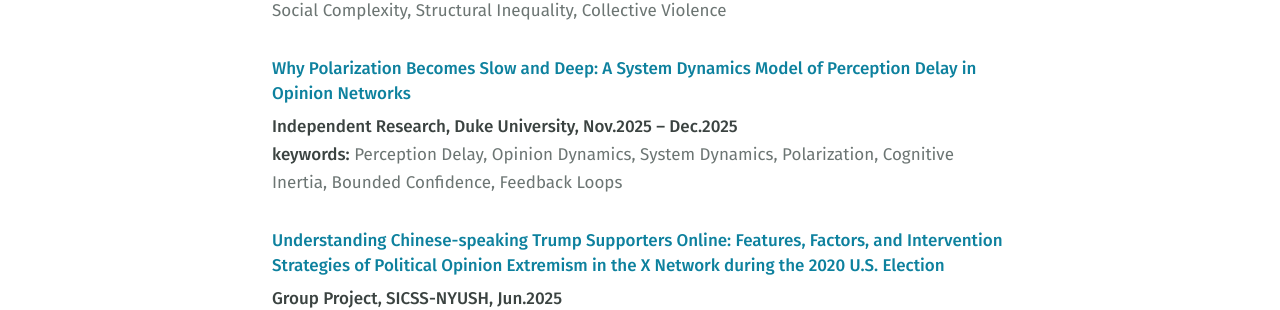
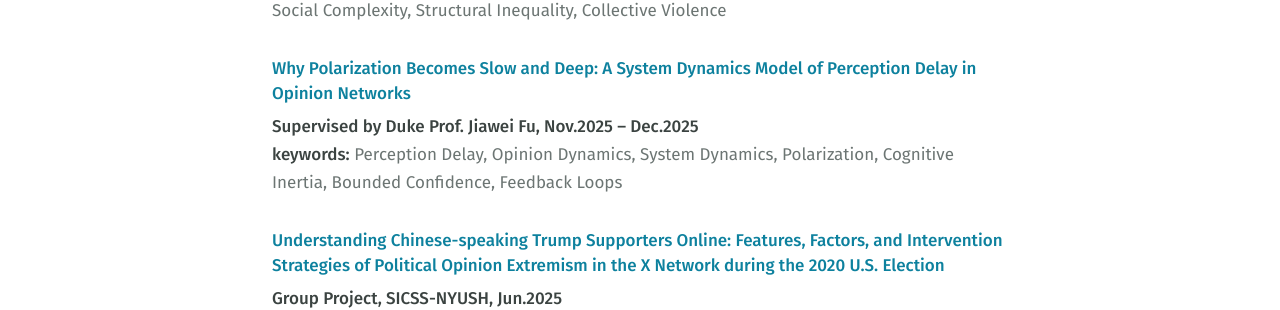
Before and after one commit to QinyangYu/qinyangyu.github.io, a Jekyll site: the page built from research.md, in a window 1280 px wide and 900 px high. Shown: the part 347-657 px from the top of the window. Built offline with Jekyll 4.4.1, drawn with Linux system fonts in a browser that asks for light colours.

Commit message:
Drop 'Graduate Research Assistant' from homepage; Why Polarization supervised by Prof. Jiawei Fu
Co-Authored-By: Claude Opus 5.5 <noreply@anthropic.com>

```diff
--- a/_config.yml
+++ b/_config.yml
@@ -7,7 +7,7 @@ baseurl: ""
 lang: en
 
 # Homepage header
-position: "First-year PhD Student<br>Graduate Research Assistant"
+position: "First-year PhD Student"
 affiliation: "School of Data Science"
 affiliation_link: "https://datascience.virginia.edu/"
 subaffiliation: "University of Virginia"
--- a/research.md
+++ b/research.md
@@ -11,7 +11,7 @@ permalink: /research/
 **keywords:** Scapegoating, Social Networks, Opinion Dynamics, Game Theory, Network Centrality, Social Complexity, Structural Inequality, Collective Violence
 
 ### [Why Polarization Becomes Slow and Deep: A System Dynamics Model of Perception Delay in Opinion Networks](/files/research/Writing_Sample_2_Qinyang_Yu.pdf)
-**Independent Research, Duke University, Nov.2025 – Dec.2025**
+**Supervised by Duke Prof. Jiawei Fu, Nov.2025 – Dec.2025**
 **keywords:** Perception Delay, Opinion Dynamics, System Dynamics, Polarization, Cognitive Inertia, Bounded Confidence, Feedback Loops
 
 ### [Understanding Chinese-speaking Trump Supporters Online: Features, Factors, and Intervention Strategies of Political Opinion Extremism in the X Network during the 2020 U.S. Election](/files/research/SICSS_Pre.pdf)
```
Also changed, not shown: 1 other file.
